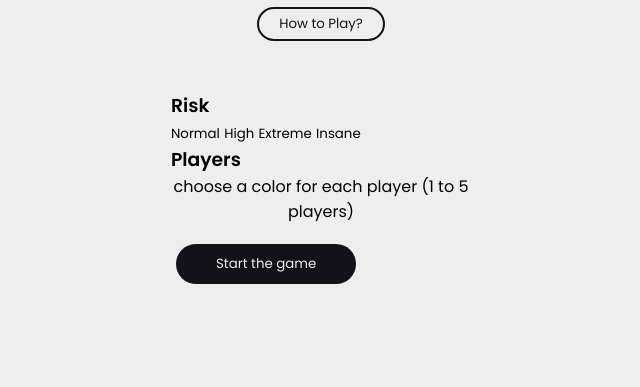
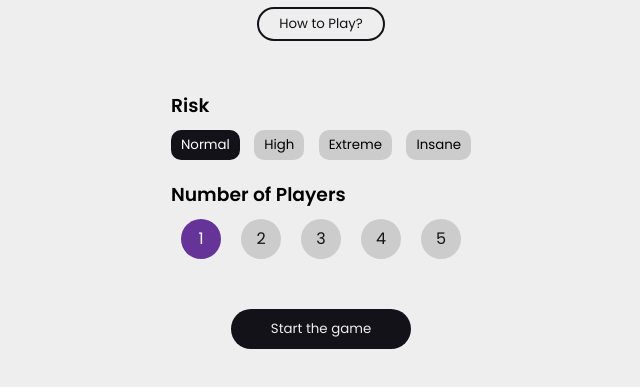
Before and after one commit to Younesnz/PigDiceGame, a plain HTML site: page index.html in a window 1280 px wide. Shown: the part 131-518 px from the top of the page, without its empty margins (319-959 px from the left). Drawn offline with Linux system fonts and the light colour scheme.

Commit message:
Design Game Start Pannel

```diff
--- a/index.html
+++ b/index.html
@@ -22,18 +22,23 @@
     <main>
         <section class="start_pannel">
             <h3>Risk</h3>
-            <button>Normal</button>
-            <button>High</button>
-            <button>Extreme</button>
-            <button>Insane</button>
+            <div class="risk-group">
+                <button class="selected">Normal</button>
+                <button>High</button>
+                <button>Extreme</button>
+                <button>Insane</button>
+            </div>
 
-            <h3>Players</h3>
-            <p>choose a color for each player (1 to 5 players)</p>
-            <div class="player_selector player_"></div>
-            <div class="player_selector player_"></div>
-            <div class="player_selector player_"></div>
-            <div class="player_selector player_"></div>
-            <div class="player_selector player_"></div>
+
+            <h3>Number of Players</h3>
+            <div class="player-selector">
+                <div class="select_player active">1</div>
+                <div class="select_player">2</div>
+                <div class="select_player">3</div>
+                <div class="select_player">4</div>
+                <div class="select_player">5</div>
+            </div>
+
 
             <button class="btn">Start the game</button>
         </section>
--- a/style.css
+++ b/style.css
@@ -164,6 +164,11 @@ header{
     padding: 10px 40px;
     border-radius: 20px;
     cursor: pointer;
+    transition: 0.3s ease;
+}
+
+.btn:hover{
+    scale:1.08;
 }
 
 .btn_rules{
@@ -219,3 +224,78 @@ margin-top: 10px;
     left: 0;
     background-color: black;
 }
+
+/* Start pannel */
+.risk-group{
+    display: flex;
+    width: 100%;
+    justify-content: space-between;
+    margin: 10px auto 20px;
+}
+
+.risk-group button{
+    padding: 5px 10px;
+    cursor: pointer;
+    background-color: #ccc;
+    border-radius: 10px;
+    transition: ease 0.3s;
+}
+
+.risk-group button:not(.selected):hover{
+    scale: 1.15;
+}
+
+.risk-group .selected{
+    background-color:#131218;
+    color: white;
+}
+
+.player-selector{
+    display: flex;
+    width: 100%;
+    justify-content: space-around;
+    margin: 10px auto;
+}
+
+.select_player{
+    background-color: #ccc;
+    width: 2.5rem;
+    height: 2.5rem;
+    text-align: center;
+    line-height: 2.5rem;
+    border-radius: 50%;
+    color:#131218;
+    transition: .3s ease;
+    cursor: pointer;
+}
+
+.select_player:not(.active):hover{
+    scale: 1.2;
+}
+
+.select_player.active:nth-child(1){
+    background-color: rebeccapurple;
+    color: white;
+}
+.select_player.active:nth-child(2){
+    background-color: #e32b69;
+    color: white;
+}
+.select_player.active:nth-child(3){
+    background-color: #287194;
+    color: white;
+}
+.select_player.active:nth-child(4){
+    background-color: #1a9990;
+    color: white;
+}
+.select_player.active:nth-child(5){
+    background-color: #b61b43;
+    color: white;
+}
+
+
+.start_pannel>.btn{
+    display: block;
+    margin: 50px auto;
+}
```
